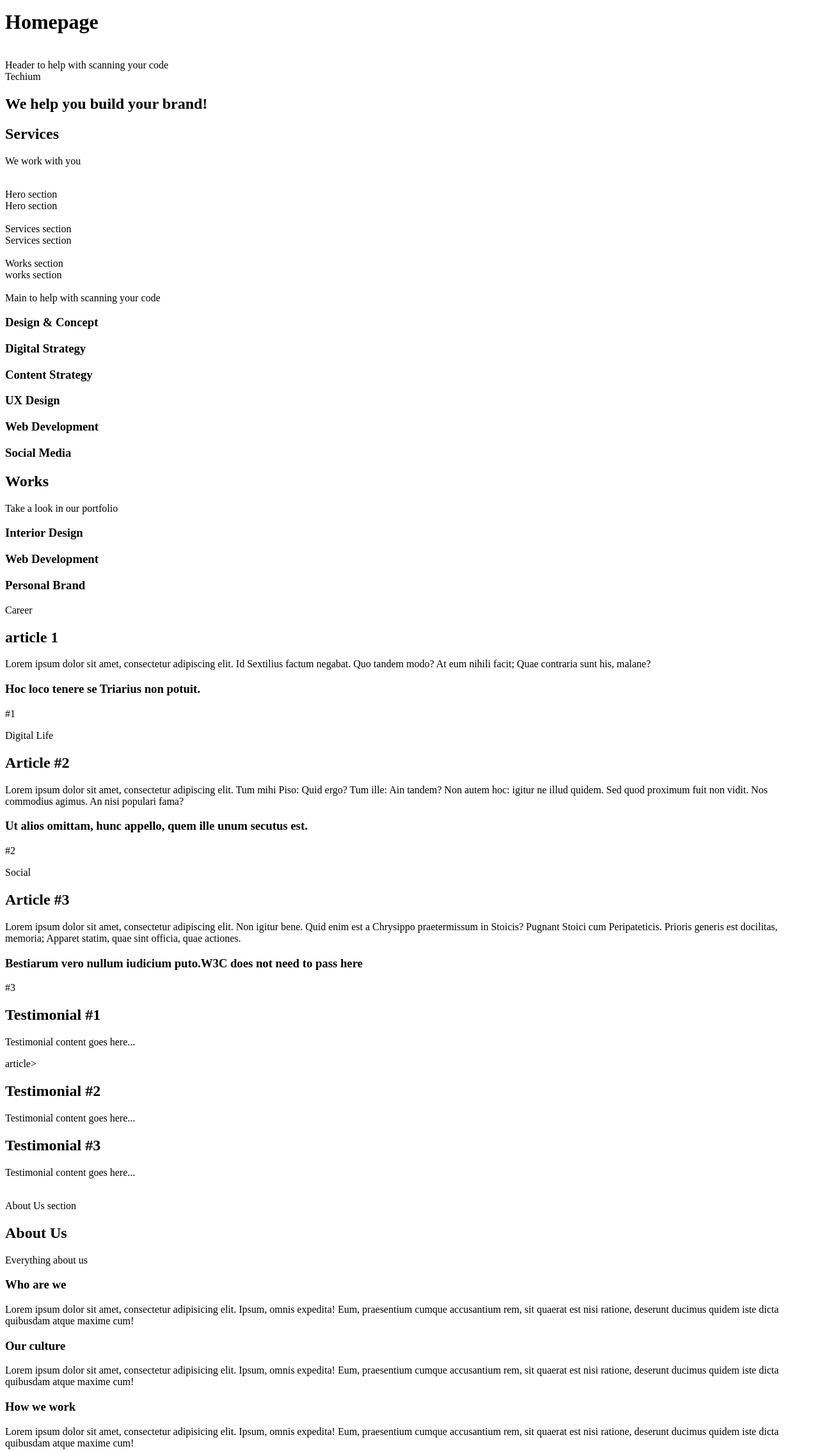
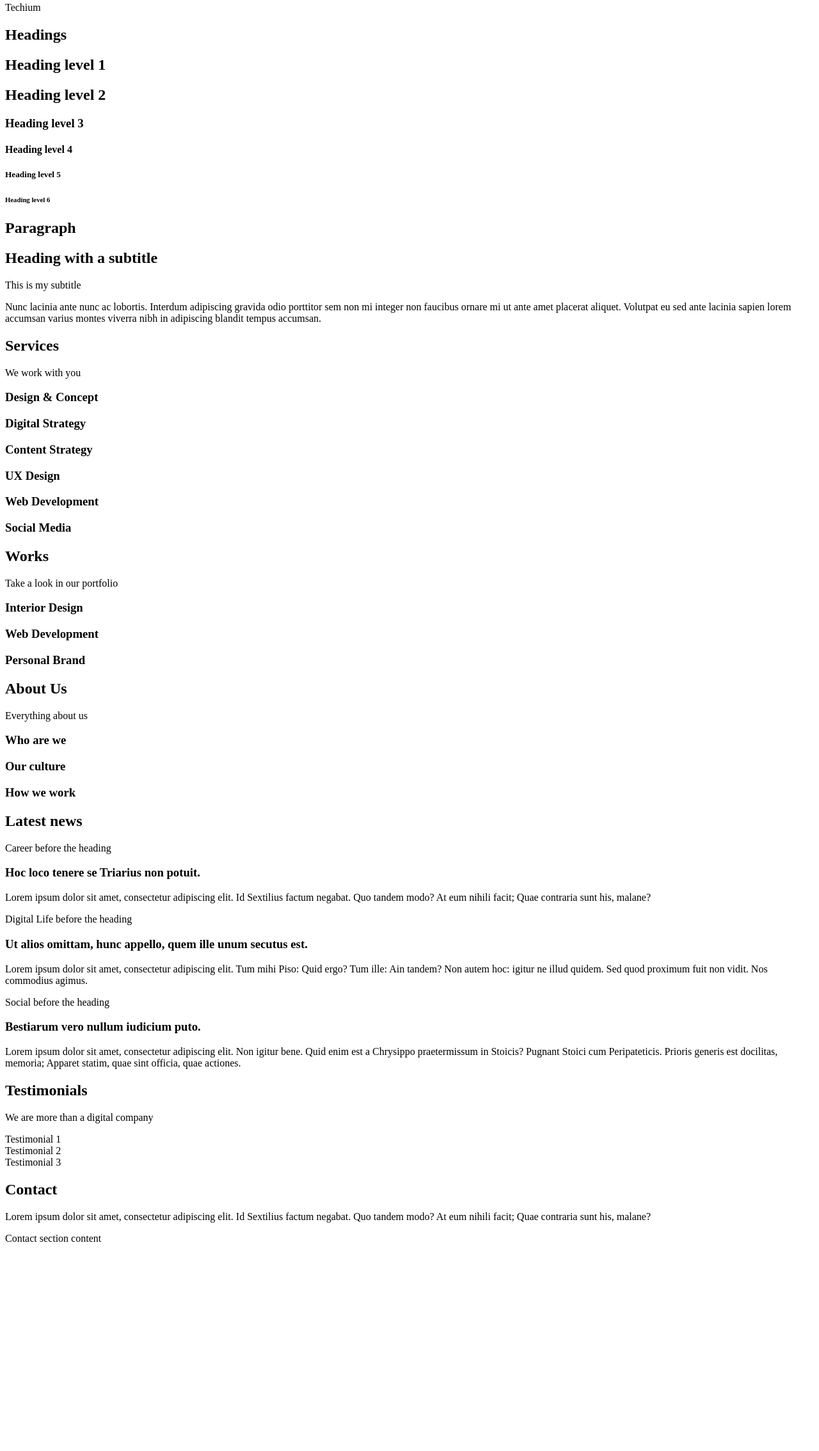
Before and after one commit to scholasticstan/alx-frontend, a plain HTML site: page 0x00-html_advanced/17-index.html in a window 1280 px wide. Shown: the part 5-2273 px from the top of the page at 64% size. After the commit the page ends 1958 px from the top, so only its background shows below. Drawn offline with Linux system fonts and the light colour scheme.

Commit message:
updated file

```diff
--- a/0x00-html_advanced/17-index.html
+++ b/0x00-html_advanced/17-index.html
@@ -1,139 +1,154 @@
-<!DOCTYPE HTML>
-<html>
+<!DOCTYPE html>
+<html lang="en" dir="ltr">
 <head>
-        <link rel="icon" type="image/x-icon" href="./favicon.ico">
-        <link rel="stylesheet" type="image/png" href="./favicon.png">
+    <meta charset="UTF-8">
+    <meta name="viewport" content="width=device-width, initial-scale=1.0, viewport-fit=cover">
+    <title>Article - Techium</title>
     <meta name="description" content="Techium is a digital agency">
-        <meta charset="UTF-8">
-        <meta name="viewport" content="width=device-width, initial-scale=1">
-        <meta name="viewport" content="width=device-width, initial-scale=1.0">
-        <meta name="viewport" content="width=device-width, initial-scale=1, viewport-fit=cover">
-        <title> Homepage - Techium</title>
-        <h1>Homepage</h1>
+    <link rel="icon" type="image/x-icon" href="favicon.ico">
+    <link rel="icon" type="image/png" href="favicon.png">
+</head>
+<body>
+    <!-- Header to help with scanning your code -->
+    <div>
+        <header>
+            <span>Techium</span>
+            <nav></nav>
+        </header>
+    </div>
 
-        <body>
-            <br> Header to help with scanning your code
+    <!-- Main to help with scanning your code -->
+    <main>
+        <div>
+            <section>
                 <header>
-                <div><span> Techium </span></div>
-
+                    <h2>Headings</h2>
+                </header>
+                <h1>Heading level 1</h1>
+                <h2>Heading level 2</h2>
+                <h3>Heading level 3</h3>
+                <h4>Heading level 4</h4>
+                <h5>Heading level 5</h5>
+                <h6>Heading level 6</h6>
+            </section>
+        </div>
+        <div>
+            <section>
+                <header>
+                    <h2>Paragraph</h2>
+                </header>
+                <h2>Heading with a subtitle</h2>
+                <p>This is my subtitle</p>
+                <p>Nunc lacinia ante nunc ac lobortis. Interdum adipiscing gravida odio porttitor sem non mi integer non faucibus ornare mi ut ante amet placerat aliquet. Volutpat eu sed ante lacinia sapien lorem accumsan varius montes viverra nibh in adipiscing blandit tempus accumsan.</p>
+            </section>
+        </div>
+        <div>
+            <section>
+                <header>
+                    <h2>Services</h2>
+                    <p>We work with you</p>
                 </header>
                 <div>
-            <nav></nav>
-            <section><h2>We help you build your brand!</h2></section>
-            <header>
-                <div>
-            <section><h2>Services</h2></section>
-            <p>We work with you</p>
-        </div>
-        </header>
-        <br> Hero section
-        <section>Hero section</section>
-        <br> Services section
-        <section>Services section</section>
-        <br> Works section
-        <section>works section</section>
-
-        <br> Main to help with scanning your code
-        <main></main>
-            <h3>Design &amp; Concept</h3>
+                    <h3>Design & Concept</h3>
                     <h3>Digital Strategy</h3>
                     <h3>Content Strategy</h3>
                     <h3>UX Design</h3>
                     <h3>Web Development</h3>
                     <h3>Social Media</h3>
+                </div>
+            </section>
+        </div>
+        <div>
+            <section>
                 <header>
+                    <h2>Works</h2>
+                    <p>Take a look in our portfolio</p>
+                </header>
                 <div>
-                <section><h2>Works</h2></section>
-            <p>Take a look in our portfolio</p>
-        </div>
-        </header>
-            <article class="works-article">
+                    <article>
                         <h3>Interior Design</h3>
                     </article>
-            <article class="works-article">
+                    <article>
                         <h3>Web Development</h3>
                     </article>
-            <article class="works-article">
+                    <article>
                         <h3>Personal Brand</h3>
                     </article>
-            <section id="latest-news">
+                </div>
+            </section>
+        </div>
+        <div>
+            <section>
+                <header>
+                    <h2>About Us</h2>
+                    <p>Everything about us</p>
+                </header>
+                <div>
+                    <h3>Who are we</h3>
+                    <h3>Our culture</h3>
+                    <h3>How we work</h3>
+                </div>
+            </section>
+        </div>
+        <div>
+            <section>
+                <header>
+                    <h2>Latest news</h2>
+                </header>
+                <div>
                     <article>
-                    <p>Career</p>
-                    <h2>article 1</h2>
+                        <p>Career before the heading</p>
+                        <h3>Hoc loco tenere se Triarius non potuit.</h3>
                         <p>Lorem ipsum dolor sit amet, consectetur adipiscing elit. Id Sextilius factum negabat. Quo tandem modo? At eum nihili facit; Quae contraria sunt his, malane?</p>
-                    <p><h3>Hoc loco tenere se Triarius non potuit.</h3></p>
-            <div class="article-tags">#1</div>
                     </article>
                     <article>
-                    <p>Digital Life</p>
-                    <h2>Article #2</h2>
-                    <p>Lorem ipsum dolor sit amet, consectetur adipiscing elit. Tum mihi Piso: Quid ergo? Tum ille: Ain tandem? Non autem hoc: igitur ne illud quidem. Sed quod proximum fuit non vidit. Nos commodius agimus. An nisi populari fama?</p>
-                    <p><h3>Ut alios omittam, hunc appello, quem ille unum secutus est.</h3></p>
-                    <div class="article-tags">#2</div>
+                        <p>Digital Life before the heading</p>
+                        <h3>Ut alios omittam, hunc appello, quem ille unum secutus est.</h3>
+                        <p>Lorem ipsum dolor sit amet, consectetur adipiscing elit. Tum mihi Piso: Quid ergo? Tum ille: Ain tandem? Non autem hoc: igitur ne illud quidem. Sed quod proximum fuit non vidit. Nos commodius agimus.</p>
                     </article>
                     <article>
-                    <p>Social</p>
-                    <h2>Article #3</h2>
+                        <p>Social before the heading</p>
+                        <h3>Bestiarum vero nullum iudicium puto.</h3>
                         <p>Lorem ipsum dolor sit amet, consectetur adipiscing elit. Non igitur bene. Quid enim est a Chrysippo praetermissum in Stoicis? Pugnant Stoici cum Peripateticis. Prioris generis est docilitas, memoria; Apparet statim, quae sint officia, quae actiones.</p>
-                    <p><h3>Bestiarum vero nullum iudicium puto.W3C does not need to pass here</h3></p>
-                    <div class="article-tags">#3</div>
                     </article>
-                <section id="testimonials">
-                    <article>
-                        <h2>Testimonial #1</h2>
-                        <p>Testimonial content goes here...</p>
-                    </article>
-                    article>
-        <h2>Testimonial #2</h2>
-        <p>Testimonial content goes here...</p>
-    </article><article>
-        <h2>Testimonial #3</h2>
-        <p>Testimonial content goes here...</p>
-    </article>
-
+                </div>
             </section>
-            </section>
+        </div>
+        <div>
             <section>
                 <header>
-                <div>
-                    <br> About Us section
-                <h2>About Us</h2>
-            </section>
-            <p>Everything about us</p>
-        </div>
-        </header>
-            <h3>Who are we</h3>
-            <p>Lorem ipsum dolor sit amet, consectetur adipisicing elit. Ipsum, omnis expedita! Eum, praesentium cumque accusantium rem, sit quaerat est nisi ratione, deserunt ducimus quidem iste dicta quibusdam atque maxime cum!</p>
-            <h3>Our culture</h3>
-            <p>Lorem ipsum dolor sit amet, consectetur adipisicing elit. Ipsum, omnis expedita! Eum, praesentium cumque accusantium rem, sit quaerat est nisi ratione, deserunt ducimus quidem iste dicta quibusdam atque maxime cum! </p>
-            <h3>How we work </h3>
-            <p>Lorem ipsum dolor sit amet, consectetur adipisicing elit. Ipsum, omnis expedita! Eum, praesentium cumque accusantium rem, sit quaerat est nisi ratione, deserunt ducimus quidem iste dicta quibusdam atque maxime cum! </p>
-            <header>
-                <div>
-                    <br> Latest news section
-                    <section><h2>Latest news</h2></section>
-                </div>
-            </header>
-            <header>
-                <br> Testimonials section
-                <div><section><h2>Testimonials</h2></section>
+                    <h2>Testimonials</h2>
                     <p>We are more than a digital company</p>
-        </div>
                 </header>
                 <div>
-            <br> Contact section
-            <header><section><h2>Contact</h2></section>
-            <p>We like to know new people</p>
+                    <article>
+                        Testimonial 1
+                    </article>
+                    <article>
+                        Testimonial 2
+                    </article>
+                    <article>
+                        Testimonial 3
+                    </article>
                 </div>
+            </section>
+        </div>
+        <div>
+            <section>
+                <header>
+                    <h2>Contact</h2>
+                    <p>Lorem ipsum dolor sit amet, consectetur adipiscing elit. Id Sextilius factum negabat. Quo tandem modo? At eum nihili facit; Quae contraria sunt his, malane?</p>
                 </header>
-            <p>Lorem ipsum dolor sit amet, consectetur adipiscing elit. Id Sextilius factum negabat. Quo tandem modo? At eum nihili facit; Quae contraria sunt his, malane?</p>
                 <div>
-                <br> Footer to help with scanning your code
-                <footer>Footer</footer></div>
+                    Contact section content
+                </div>
+            </section>
+        </div>
+    </main>
+
+    <!-- Footer to help with scanning your code -->
+    <div>
+        <footer></footer>
     </div>
 </body>
-
-    </head>
-<body>
-
-</body>
+</html>
```
Lines whose indentation alone changed are shown as unchanged.
